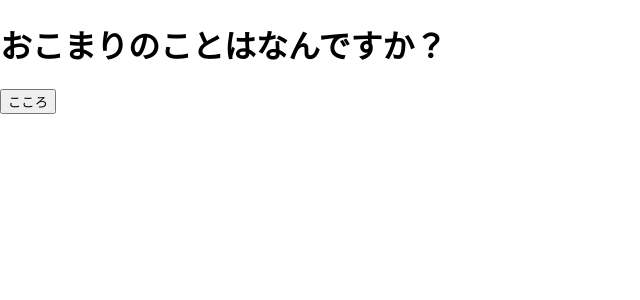
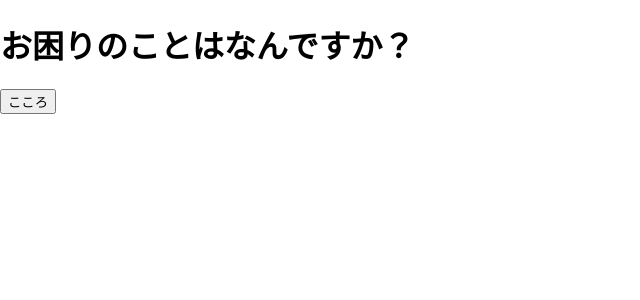
Before and after one commit to hayatokatagiri/cocolify-app, a React (Create React App) app: page / in a window 1280 px wide. Shown: the top 300 px of the page, without its empty margins (0-640 px from the left). Built offline with nearby package versions, Linux system fonts and the light colour scheme.

Commit message:
MentalButtonのメッセージの変更

```diff
--- a/src/App.tsx
+++ b/src/App.tsx
@@ -4,7 +4,7 @@ import MentalButton from "./components/MentalButton";
 const App = () => {
   return (
     <div>
-      <h1>おこまりのことはなんですか？</h1>
+      <h1>お困りのことはなんですか？</h1>
       <MentalButton />
     </div>
   );
--- a/src/components/MentalButton.tsx
+++ b/src/components/MentalButton.tsx
@@ -2,7 +2,7 @@ import React from "react";
 
 const MentalButton = () => {
   const handleClick = () => {
-    alert("心の専門家である公認心理士・臨床心理士を探す外部サイトに遷移します");
+    alert("心の専門家である公認心理士・臨床心理士を探す外部サイトに移動します");
     window.location.href = "http://www.jsccp.jp/near/";
   };
   return <button onClick={handleClick}>こころ</button>;
```
